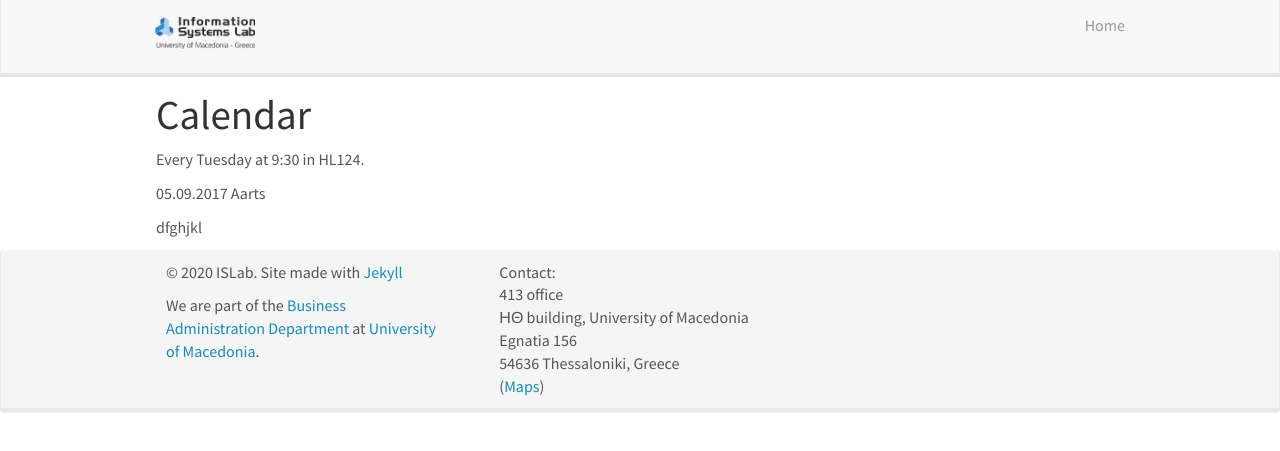
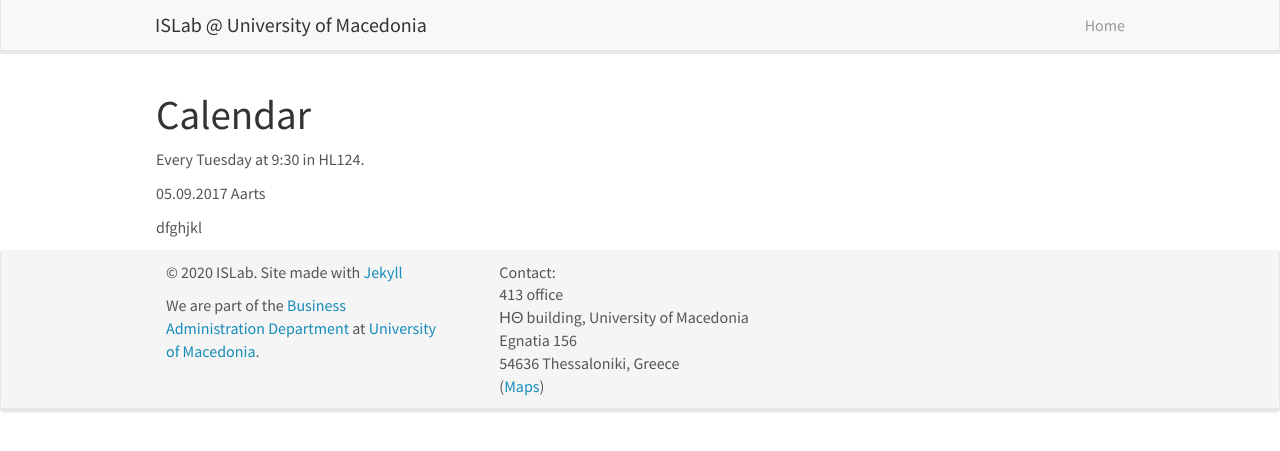
Before and after one commit to islab-uom/islab-uom2, a Jekyll site: the page built from _pages/mini_lecture_series.md, in a window 1280 px wide. Shown: the top 451 px of the page. Built offline with Jekyll 4.4.1, drawn with Linux system fonts in a browser that asks for light colours; nearby versions of some CDN libraries.

Commit message:
Update header.html

```diff
--- a/_includes/header.html
+++ b/_includes/header.html
@@ -8,7 +8,7 @@
 		<span class="icon-bar"></span>
 	  </button>
 
-    <a href="{{ site.url }}{{ site.baseurl }}/"><img src="{{ site.url }}{{ site.baseurl }}/images/logopic/islab.png" style="width: 100px"></a>
+    <a class="navbar-brand" href="{{ site.url }}{{ site.baseurl }}/">ISLab @ University of Macedonia</a>
 	</div>
 	<div class="collapse navbar-collapse" id="navbar-collapse-1">
 	  <ul class="nav navbar-nav navbar-right">
```
